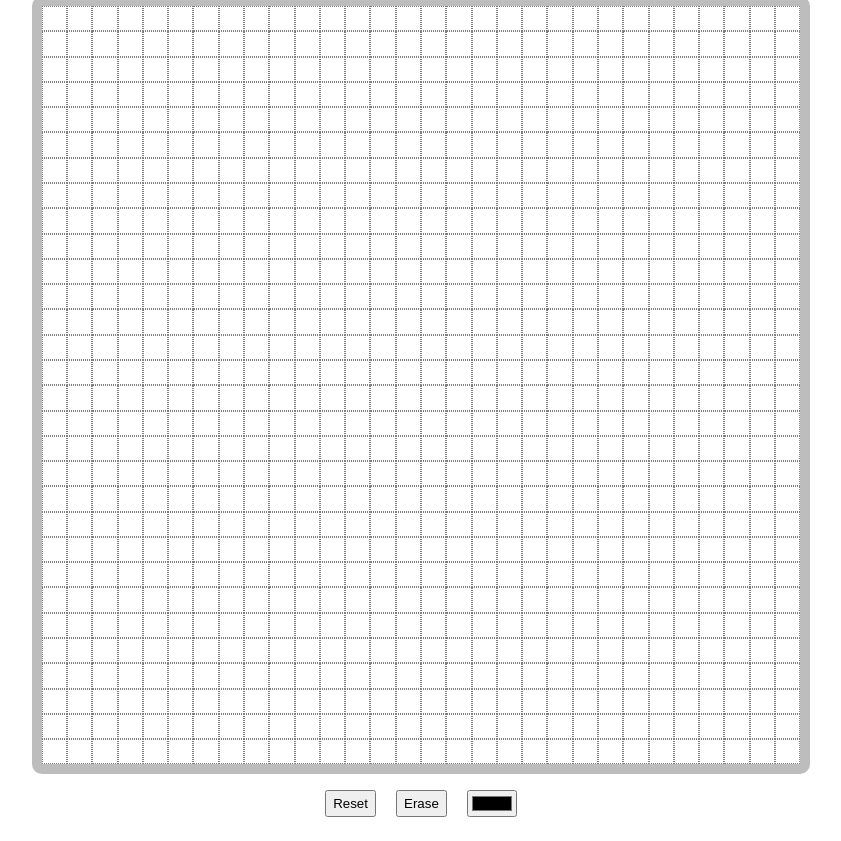
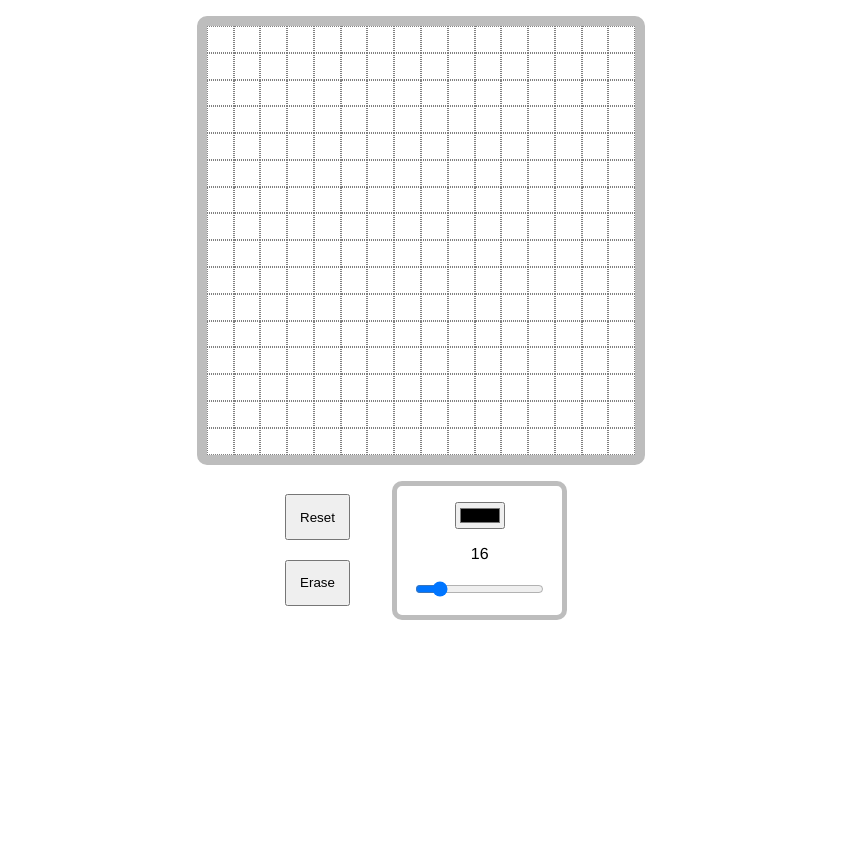
Before and after one commit to SR-45/etch-a-sketch, a plain HTML site: page index.html in a window 1280 px wide. Shown: the part 66-907 px from the top of the page, without its empty margins (219-1060 px from the left). After the commit the page ends 800 px from the top, so only its background shows below. Drawn offline with Linux system fonts and the light colour scheme.

Commit message:
completed functionality and styling

```diff
--- a/index.html
+++ b/index.html
@@ -11,6 +11,8 @@
 
 <body>
     <div class="title"> Etch-a-Sketch </div>
+    <div class="main">
+
     <div id="container">
 
 
@@ -22,12 +24,19 @@
 
     </div>
 
-    <div class="buttons">
-    <button id="reset"> Reset </button>
-    <button id="erase"> Erase </button>
-    <input  id = "picker" type = "color"/>
+    <div class="options">
+        <div class="buttons">
+        <button id="reset"> Reset </button>
+        <button id="erase"> Erase </button>
+       </div>
+        <div class="slide">
+             <input id="picker" type="color" />
+            <p><span id="value"> 16 </span></p>
+            <input id="slider" type="range" min="1" max="100" value="16" step="1">
+
+        </div>
+    </div>
 </div>
-
 </body>
 
 </html>
--- a/script.js
+++ b/script.js
@@ -2,7 +2,9 @@ let container = document.getElementById('container')
 let mouseDown = false
 let picker = document.getElementById('picker')
 let curcolour = 'black'
-
+let prevcolour = 'black'
+let slider = document.getElementById('slider')
+let erase = false
 
 
 function createGrid(size) {
@@ -35,6 +37,7 @@ function colourGrid() {
 
         })
     }
+
     )
 }
 
@@ -42,7 +45,7 @@ function colourBox(box, colour) {
     box.style.backgroundColor = colour
 }
 
-createGrid(30);
+createGrid(16);
 let boxes = document.querySelectorAll('div.box')
 
 colourGrid();
@@ -53,12 +56,29 @@ document.getElementById('reset').addEventListener('click', function () {
     })
 })
 
-document.getElementById('erase').addEventListener('click', function () {
+let eraser = document.getElementById('erase')
+eraser.addEventListener('click', function () {
+    erase = !erase
+    if(erase==true){
     curcolour = 'white'
+    eraser.classList.add('active')} else {curcolour = prevcolour
+        eraser.classList.remove('active')
+    }
+
 })
 
 
 picker.addEventListener('input',(e)=>{
     curcolour = e.target.value
+    prevcolour = e.target.value
     console.log(curcolour)
 })
+
+slider.addEventListener('input',(e)=>{
+    value = e.target.value
+    document.getElementById('value').textContent = value
+    container.innerHTML = ''
+    createGrid(value)
+    boxes = document.querySelectorAll('div.box')
+    colourGrid()
+})
--- a/styles.css
+++ b/styles.css
@@ -3,6 +3,7 @@ body {
     align-items: center;
     justify-content: center;
     flex-direction: column;
+    font-family: 'Helvetica';
 }
 
 .title {
@@ -10,6 +11,7 @@ body {
     font-size: 30px;
     font-weight: 500px;
     padding: 10px;
+
 }
 
 #container>div {
@@ -23,7 +25,7 @@ body {
     display: flex;
     justify-content: center;
     flex-wrap: wrap;
-    width: 60%;
+    width: 35%;
     align-items: center;
     border: 10px solid rgb(189, 189, 189);
     border-radius: 10px;
@@ -31,6 +33,47 @@ body {
 
 .buttons {
     display: flex;
-    margin: 1em;
+    flex-direction: column;
+    padding: 10px;
     gap: 20px;
+    justify-content: center;
+    align-items: center;
 }
+
+button {
+    padding: 1em;
+}
+
+.slide{
+    display: flex;
+    flex-direction: column;
+    align-items: center;
+    border: 5px solid rgb(189, 189, 189);
+    border-radius: 10px;
+    padding: 1em;
+    justify-content: center;
+    height: fit-content;
+}
+
+.active {
+    background-color: black;
+    color: white;
+}
+.main {
+    display: flex;
+    flex-direction: column;
+    justify-content: space-between;
+    align-items: center;
+    width: 100%;
+    padding: 20px;
+    box-sizing: border-box;
+    margin: 0;
+}
+
+.options {
+    display: flex;
+    gap: 2em;
+    justify-content: center;
+    align-items: center;
+    margin-top: 1em;
+}
```
